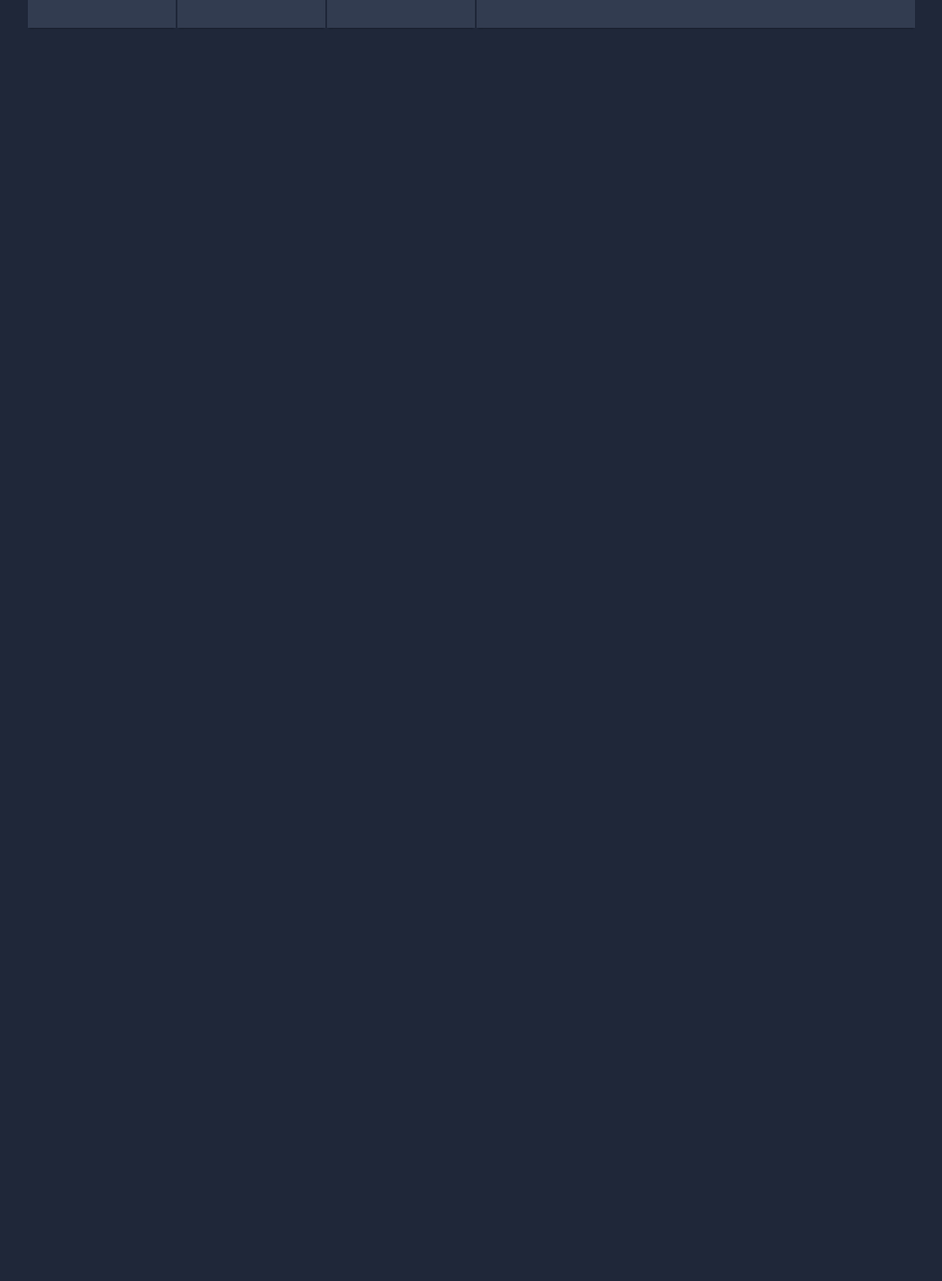
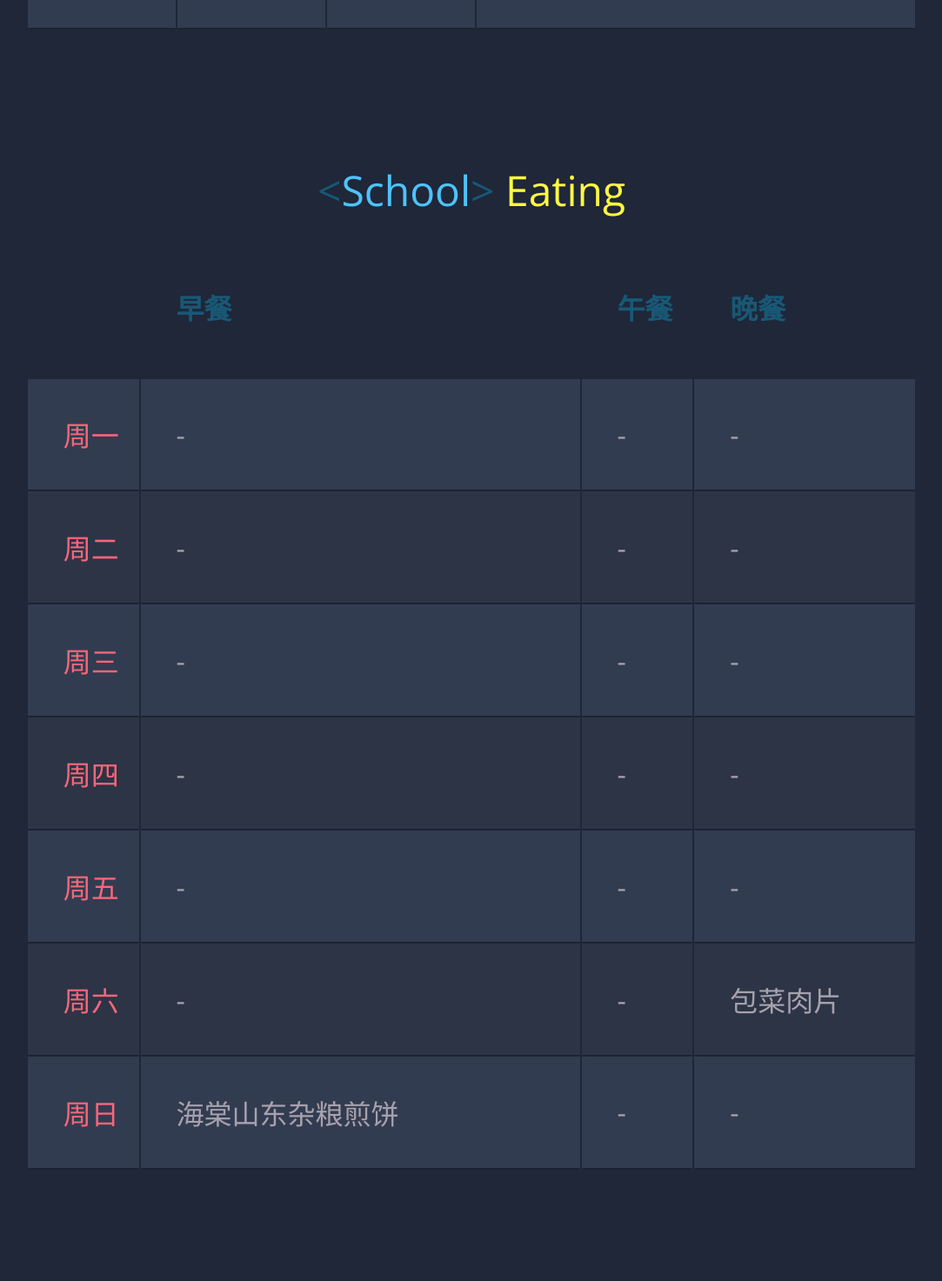
Before and after one commit to L1nwatch/my_blog_source, a Django app: page /just_eating/ in a window 1280 px wide. Shown: the part 1296-2769 px from the top of the page at 87% size, without its empty margins (98-1181 px from the left). Before the commit the page ends 1328 px from the top, so only its background shows below. Run offline with Django 3.2, Linux system fonts and the light colour scheme; some libraries are stand-ins or nearby versions.

Commit message:
回到学校了, 得开始更新学校的菜单, 先放在同一页, 回头改进下

```diff
--- a/my_blog/just_eating/templates/just_eating_index.html
+++ b/my_blog/just_eating/templates/just_eating_index.html
@@ -13,10 +13,10 @@
 <body>
 <div class="mm-menu">
     <a id="id_home_page" href="{% url "home" %}" class="mm-item"><span class="fontawesome-home"></span></a>
-{#    <a href="javascript:;" class="mm-item"><span class="fontawesome-comment"></span></a>#}
-{#    <a href="javascript:;" class="mm-item"><span class="fontawesome-th"></span></a>#}
-{#    <a href="javascript:;" class="mm-item"><span class="fontawesome-camera"></span></a>#}
-{#    <a href="javascript:;" class="mm-item"><span class="fontawesome-cog"></span></a>#}
+    {#    <a href="javascript:;" class="mm-item"><span class="fontawesome-comment"></span></a>#}
+    {#    <a href="javascript:;" class="mm-item"><span class="fontawesome-th"></span></a>#}
+    {#    <a href="javascript:;" class="mm-item"><span class="fontawesome-camera"></span></a>#}
+    {#    <a href="javascript:;" class="mm-item"><span class="fontawesome-cog"></span></a>#}
 </div><!--/mm-menu-->
 <div>
     <h1>
@@ -97,6 +97,65 @@
         </tr>
         </tbody>
     </table>
+
+    <h1>
+        <span class="blue">&lt;</span>School<span class="blue">&gt;</span> <span class="yellow">Eating</span></h1>
+    {#<h2>Created with love by <a href="http://pablogarciafernandez.com" target="_blank">Pablo García Fernández</a></h2>#}
+
+    <table class="container">
+        <thead>
+        <tr>
+            <th></th>
+            <th><h1>早餐</h1></th>
+            <th><h1>午餐</h1></th>
+            <th><h1>晚餐</h1></th>
+        </tr>
+        </thead>
+        <tbody>
+        <tr>
+            <td>周一</td>
+            <td>-</td>
+            <td>-</td>
+            <td><label>- </label></td>
+        </tr>
+        <tr>
+            <td>周二</td>
+            <td>-</td>
+            <td>-</td>
+            <td><label>-</label></td>
+        </tr>
+        <tr>
+            <td>周三</td>
+            <td>-</td>
+            <td>-</td>
+            <td>-</td>
+        </tr>
+        <tr>
+            <td>周四</td>
+            <td>-</td>
+            <td>-</td>
+            <td>-</td>
+        </tr>
+        <tr>
+            <td>周五</td>
+            <td>-</td>
+            <td>-</td>
+            <td>-</td>
+        </tr>
+        <tr>
+            <td>周六</td>
+            <td>-</td>
+            <td>-</td>
+            <td>包菜肉片</td>
+        </tr>
+        <tr>
+            <td>周日</td>
+            <td>海棠山东杂粮煎饼</td>
+            <td>-</td>
+            <td>-</td>
+        </tr>
+        </tbody>
+    </table>
 </div>
 
 </body>
```
